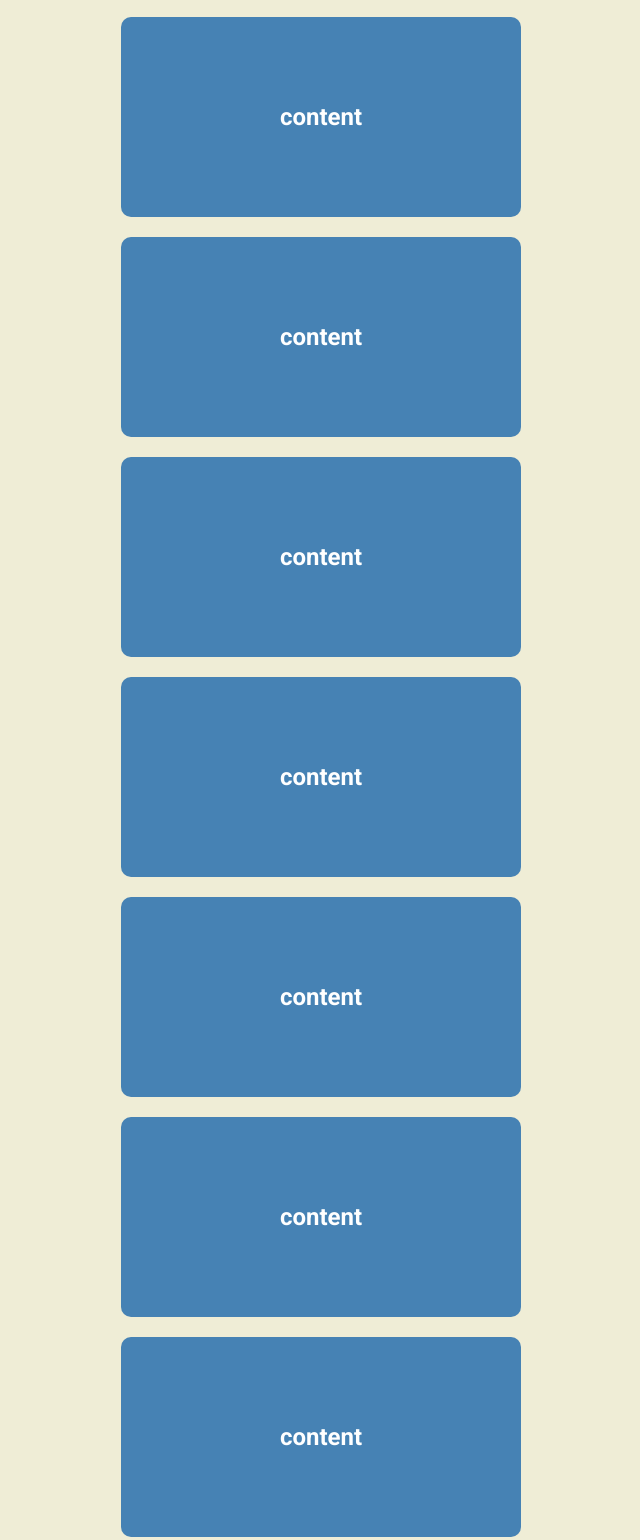
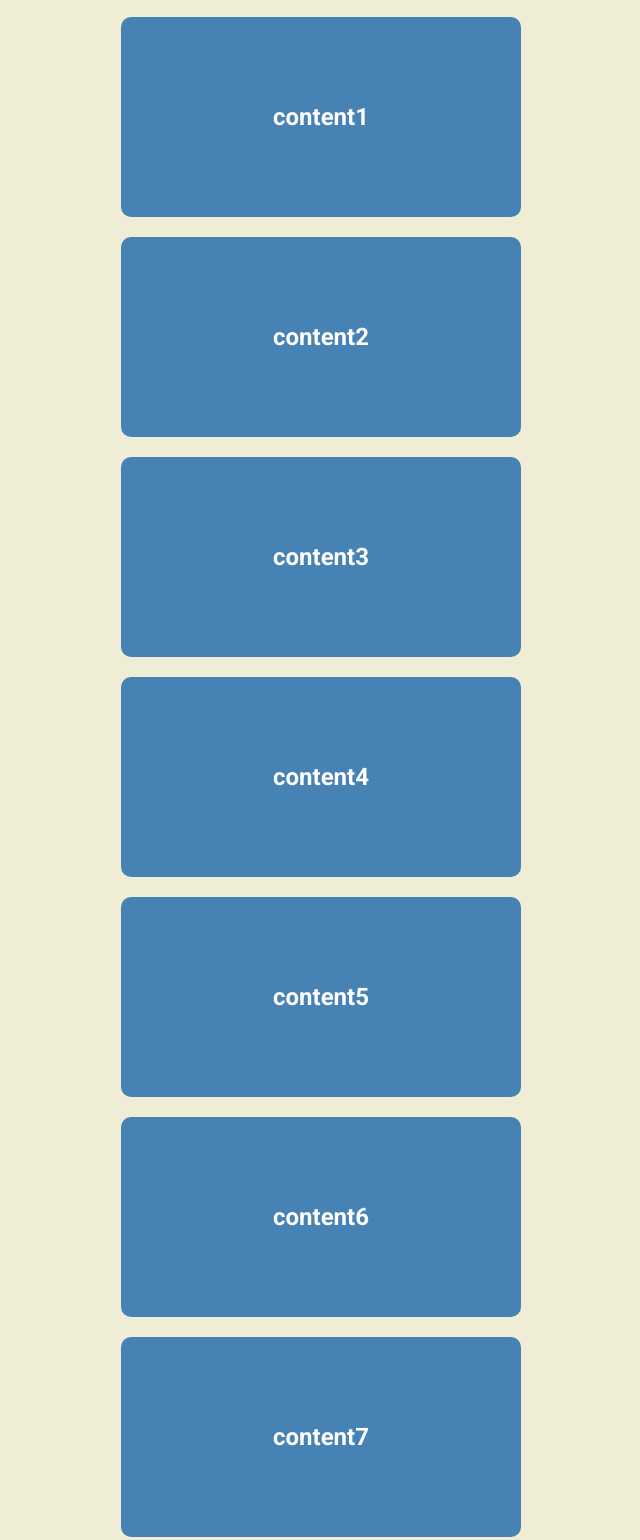
Before and after one commit to solonkonora/Day-six, a plain HTML site: page index.html in a window 1280 px wide. Shown: the part 294-1834 px from the top of the page, without its empty margins (319-959 px from the left). Drawn offline with Linux system fonts and the light colour scheme.

```diff
--- a/index.html
+++ b/index.html
@@ -12,16 +12,16 @@
 <body>
     <h1>Scroll to see the animation</h1>
 <div class="box"><h2>content</h2></div>
-<div class="box"><h2>content</h2></div>
-<div class="box"><h2>content</h2></div>
-<div class="box"><h2>content</h2></div>
-<div class="box"><h2>content</h2></div>
-<div class="box"><h2>content</h2></div>
-<div class="box"><h2>content</h2></div>
-<div class="box"><h2>content</h2></div>
-<div class="box"><h2>content</h2></div>
-<div class="box"><h2>content</h2></div>
-<div class="box"><h2>content</h2></div>
+<div class="box"><h2>content1</h2></div>
+<div class="box"><h2>content2</h2></div>
+<div class="box"><h2>content3</h2></div>
+<div class="box"><h2>content4</h2></div>
+<div class="box"><h2>content5</h2></div>
+<div class="box"><h2>content6</h2></div>
+<div class="box"><h2>content7</h2></div>
+<div class="box"><h2>content8</h2></div>
+<div class="box"><h2>content9</h2></div>
+<div class="box"><h2>content10</h2></div>
 
     <script src="./scroll-animation.js"></script>
 </body>
```
